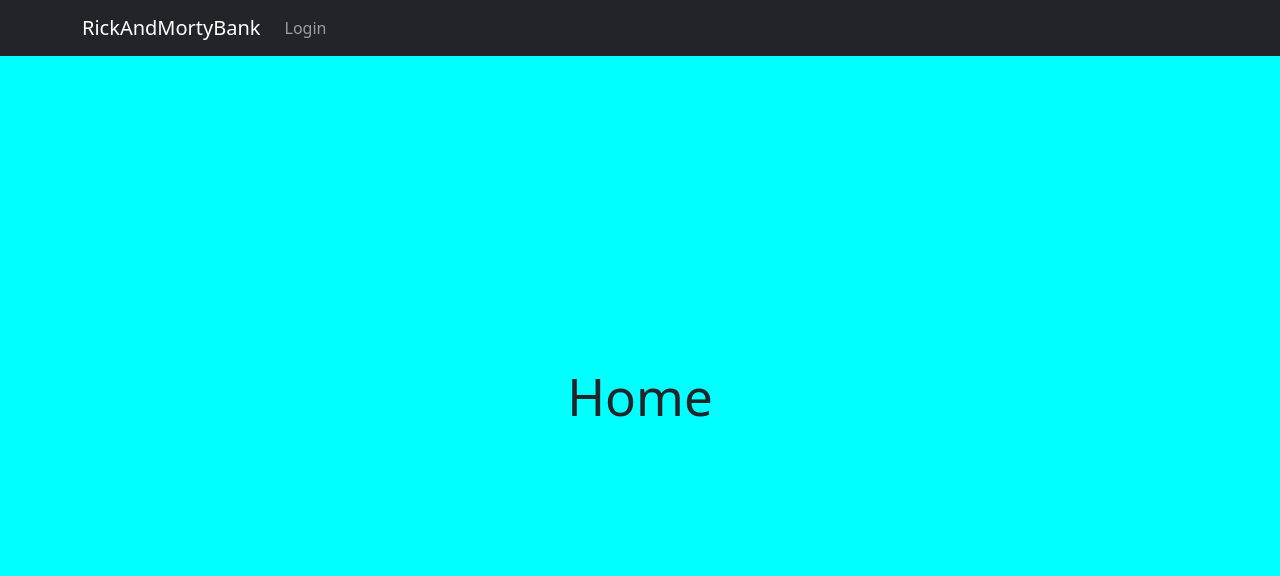
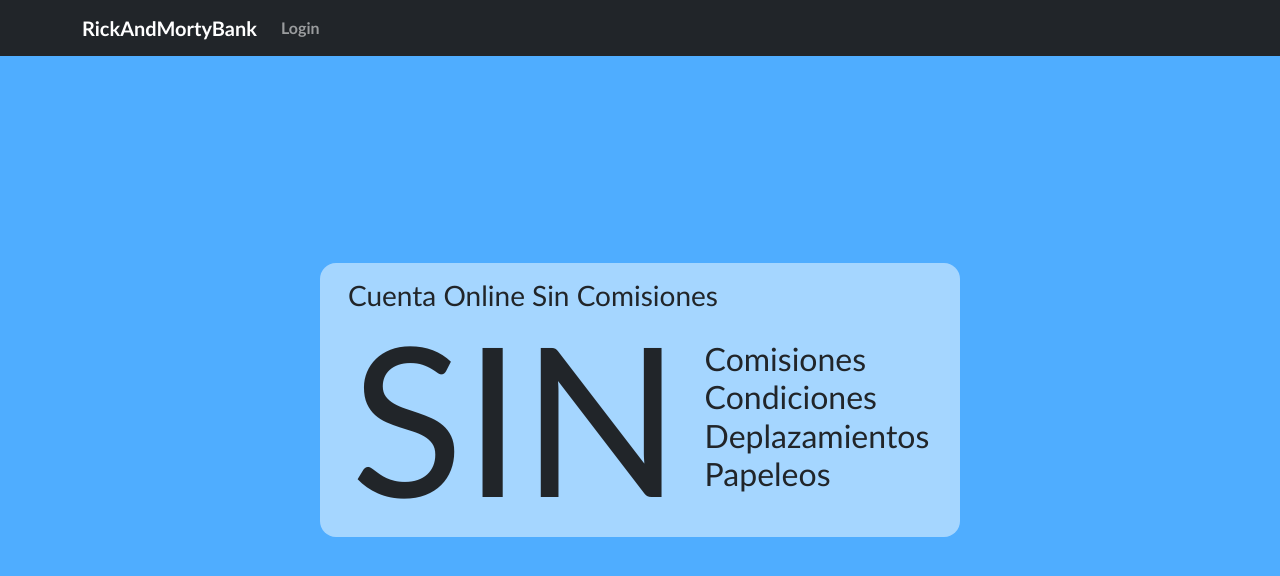
Before and after one commit to jcarlos2n/RickAndMorty-F, a React (Vite) app: page /#/ in a window 1280 px wide. Shown: the top 576 px of the page. Built offline with nearby package versions, Linux system fonts and the light colour scheme.

Commit message:
add styles

```diff
--- a/src/App.css
+++ b/src/App.css
@@ -5,5 +5,5 @@
   width: 100vw;
   min-height: 100vh;
   height: auto;
-  background-color: aqua;
+  background-color: rgb(79, 173, 255);
 }
--- a/src/components/AccountCard/AccountCard.css
+++ b/src/components/AccountCard/AccountCard.css
@@ -4,7 +4,7 @@
 }
 
 .loanBox{
-    background-color: green;
+
     display: flex;
     flex-wrap: wrap;
     flex-direction: row;
@@ -14,7 +14,7 @@
 }
 
 .listCard{
-    background-color: blue;
+
     display: flex;
     align-items: center;
     justify-content: center;
--- a/src/components/LoanCard/LoanCard.css
+++ b/src/components/LoanCard/LoanCard.css
@@ -1,11 +1,12 @@
 .loanCard{
-    background-color: brown;
     width: 20em;
     display: flex;
     justify-content: center;
     align-items: center;
+
 }
 
 .loanBody{
     width: 20em;
+
 }
--- a/src/containers/Home/Home.css
+++ b/src/containers/Home/Home.css
@@ -0,0 +1,37 @@
+.homeWall{
+    display: flex;
+    justify-content: center;
+    align-items: center;
+    flex-direction: column;
+    width: 40em;
+    background-color: rgba(255, 255, 255, 0.491);
+    padding: 1em;
+    border-radius: 1em;
+}
+
+.sinBox{
+    display: flex;
+    flex-direction: row;
+    justify-content: center;
+    align-items: center;
+    margin: 0;
+}
+
+h1{
+    font-size: 13em;
+    margin: 0;
+    padding: 0;
+}
+
+h3{
+    margin: 0;
+}
+h4{
+    font-size: 2em;
+    margin: 0;
+    padding: 0;
+}
+
+.accountOnline{
+    margin: 0;
+}
--- a/src/containers/Home/Home.jsx
+++ b/src/containers/Home/Home.jsx
@@ -1,10 +1,23 @@
+
+import Container from 'react-bootstrap/Container';
+import './Home.css'
 
 
 function Home() {
     return(
-        <div>
-            <h1>Home</h1>
-        </div>
+        <Container className='homeWall'>
+            <Container className='accountOnline'>
+                <h3>Cuenta Online Sin Comisiones</h3>
+            </Container>
+            <Container className='sinBox'>
+                <Container>
+                    <h1>SIN</h1>
+                </Container>
+                <Container>
+                    <h4>Comisiones<br></br>Condiciones<br></br>Deplazamientos<br></br>Papeleos</h4>
+                </Container>
+            </Container>
+        </Container>
     )
 }
 
--- a/src/containers/MoneyTrans/Account/Account.css
+++ b/src/containers/MoneyTrans/Account/Account.css
@@ -2,7 +2,6 @@
     display: flex;
     align-items: center;
     justify-content: center;
-    background-color: red;
     margin: 3em;
     height: auto;
     flex-direction: column;
@@ -10,17 +9,15 @@
 }
 
 .listContainer{
-    background-color: blue;
+
     display: flex;
     flex-direction: row;
     align-items: center;
     justify-content: center;
     flex-wrap: wrap;
-
 }
 
 .loanBox{
-    background-color: green;
     min-width: 30em;
     width: 80em;
     display: flex;
@@ -32,7 +29,6 @@
 }
 
 .listCard{
-    background-color: aqua;
     width: 20em;
     display: flex;
     align-items: center;
--- a/src/containers/MoneyTrans/Account/Account.jsx
+++ b/src/containers/MoneyTrans/Account/Account.jsx
@@ -17,9 +17,10 @@ function Account() {
     const dataUser = useSelector(userData)
     const account = useSelector(accountData);
     const [data, setData] = useState({});
-    const [accountInfo, setInfo] = useState({});
     const navigate = useNavigate();
     const dispatch = useDispatch();
+
+
 
     useEffect(() => {
         if (!dataUser?.user) {
@@ -53,14 +54,14 @@ function Account() {
             fetchLoans();
 
         }
-    }, []);
+
+    }, [data.quantity]);
 
     const LoanList = () => {
         if (data.length > 0) {
+            const loans = data.filter(loan => loan.quantity > 0);
             return (
-
-                data?.map((loan, index) => (
-
+                loans?.map((loan, index) => (
                     <Container key={index} className="listCard">
                         <LoanCard data={loan}/>
                     </Container>
@@ -77,8 +78,6 @@ function Account() {
 
     return (
         <Container fluid className='accountWall'>
-            <h1>Cuenta</h1>
-
             <Container fluid className="listContainer">
                 <Card className="text-center">
                     <Card.Body className="accountCard">
--- a/src/containers/MoneyTrans/Cash/Cash.jsx
+++ b/src/containers/MoneyTrans/Cash/Cash.jsx
@@ -22,53 +22,11 @@ function Cash() {
         }
     }, [])
 
-    // const [loan, setLoan] = useState({
-    //     quantity: '',
-    //     months: '',
-    //     account_id: account._id
-    // });
 
-    // const handleInput = (event) => {
-    //     setLoan({
-    //         ...loan,
-    //         [event.target.name]: event.target.value
-    //     })
-    // }
-
-    // const createLoan = async (req, res) => {
-    //     try {
-    //         const newLoan = await axios.post("http://localhost:3001/loans/createLoan",{
-    //         quantity: loan.quantity,
-    //         months: loan.months,
-    //         account_id: loan.account_id
-    //     })
-    //     return console.log(newLoan),setTimeout(() => {
-    //         navigate("/")
-    //     }, 200);
-    //     } catch (error) {
-    //         console.log(error)
-    //     }
-
-    // }
 
     return (
-        // <Container>
-        //     <Form onSubmit={createLoan}>
-        //         <Form.Group className="mb-3">
-        //             <Form.Label>Cantidad</Form.Label>
-        //             <Form.Control onChange={handleInput} name="quantity" type="number" placeholder="Introduce cantidad deseada" />
-        //         </Form.Group>
 
-        //         <Form.Group className="mb-3">
-        //             <Form.Label>Mensualidades</Form.Label>
-        //             <Form.Control onChange={handleInput} name="months" type="number" placeholder="Mensualidades" />
-        //         </Form.Group>
-        //         <Button variant="primary" type="submit">
-        //             Envíar
-        //         </Button>
-        //     </Form>
-        // </Container>
-        <h1>Caja</h1>
+      <h5>Web en construcción</h5>
     )
 }
 
--- a/src/containers/MoneyTrans/Loan/Loan.css
+++ b/src/containers/MoneyTrans/Loan/Loan.css
@@ -2,7 +2,6 @@
     display: flex;
     align-items: center;
     justify-content: center;
-    background-color: red;
     margin: 3em;
     height: auto;
     flex-direction: column;
@@ -10,7 +9,6 @@
 }
 
 .listContainer{
-    background-color: gold;
     display: flex;
     flex-direction: row;
     align-items: center;
--- a/src/containers/MoneyTrans/SendMoney/SendMoney.css
+++ b/src/containers/MoneyTrans/SendMoney/SendMoney.css
@@ -5,8 +5,16 @@
     flex-direction: column;
     background-color: white;
     width: 20em;
-    margin-top: 0.5em;
+    margin: 1em;
     padding: 0.3em;
     border-radius: 1em;
     border: solid rgb(185, 185, 185) 0.1em;
 }
+
+.userList{
+    display: flex;
+    align-items: center;
+    justify-content: center;
+    height: auto;
+    flex-wrap: wrap;
+}
--- a/src/containers/MoneyTrans/SendMoney/SendMoney.jsx
+++ b/src/containers/MoneyTrans/SendMoney/SendMoney.jsx
@@ -55,7 +55,7 @@ function SendMoney() {
 
                     <Container key={index} className="userTarget">
                         <UserCard data={user} />
-                        <Button variant="primary" name='user_id' value={user._id} onClick={handleInput}>Info</Button>
+                        <Button variant="primary" name='user_id' value={user._id} onClick={handleInput}>Seleccionar</Button>
                     </Container>
                 ))
             )
@@ -80,7 +80,7 @@ function SendMoney() {
     return (
         <Container className='sendMoneyWall'>
             Selecciona a que amigo le quieres enviar dinero
-            <Container>
+            <Container className='userList'>
                 <UserList />
             </Container>
 
--- a/src/index.css
+++ b/src/index.css
@@ -1,70 +1,9 @@
-:root {
-  font-family: Inter, Avenir, Helvetica, Arial, sans-serif;
-  font-size: 16px;
-  line-height: 24px;
-  font-weight: 400;
 
-  color-scheme: light dark;
-  color: rgba(255, 255, 255, 0.87);
-  background-color: #242424;
-
-  font-synthesis: none;
-  text-rendering: optimizeLegibility;
-  -webkit-font-smoothing: antialiased;
-  -moz-osx-font-smoothing: grayscale;
-  -webkit-text-size-adjust: 100%;
+h1 {
+  line-height: 1;
 }
 
-a {
-  font-weight: 500;
-  color: #646cff;
-  text-decoration: inherit;
+*{
+  font-family: 'Trebuchet MS', 'Lucida Sans Unicode', 'Lucida Grande', 'Lucida Sans', Arial, sans-serif;
+  font-weight: 800;
 }
-a:hover {
-  color: #535bf2;
-}
-
-body {
-  margin: 0;
-  display: flex;
-  place-items: center;
-  min-width: 320px;
-  min-height: 100vh;
-}
-
-h1 {
-  font-size: 3.2em;
-  line-height: 1.1;
-}
-
-button {
-  border-radius: 8px;
-  border: 1px solid transparent;
-  padding: 0.6em 1.2em;
-  font-size: 1em;
-  font-weight: 500;
-  font-family: inherit;
-  background-color: #1a1a1a;
-  cursor: pointer;
-  transition: border-color 0.25s;
-}
-button:hover {
-  border-color: #646cff;
-}
-button:focus,
-button:focus-visible {
-  outline: 4px auto -webkit-focus-ring-color;
-}
-
-@media (prefers-color-scheme: light) {
-  :root {
-    color: #213547;
-    background-color: #ffffff;
-  }
-  a:hover {
-    color: #747bff;
-  }
-  button {
-    background-color: #f9f9f9;
-  }
-}
```
